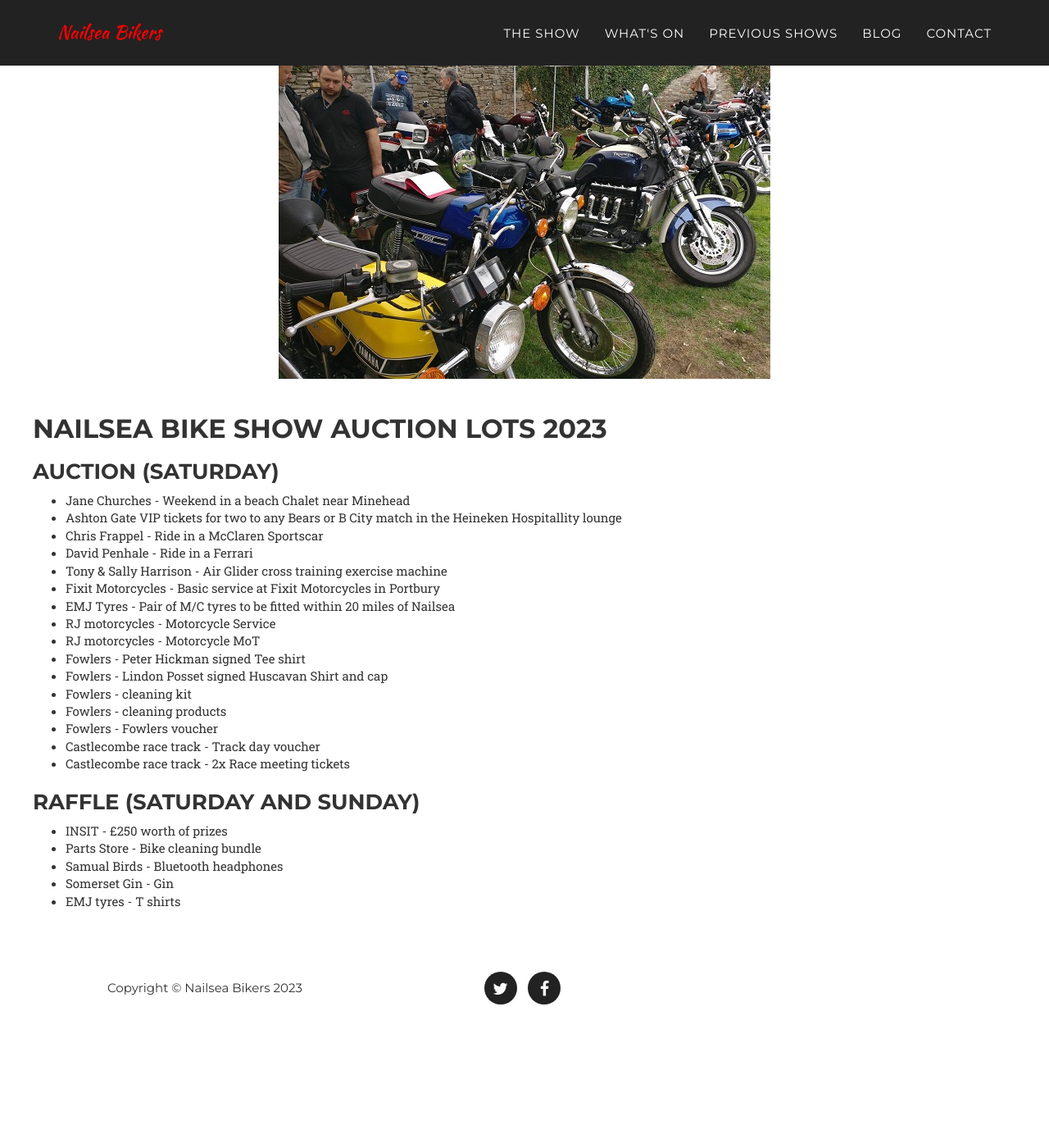
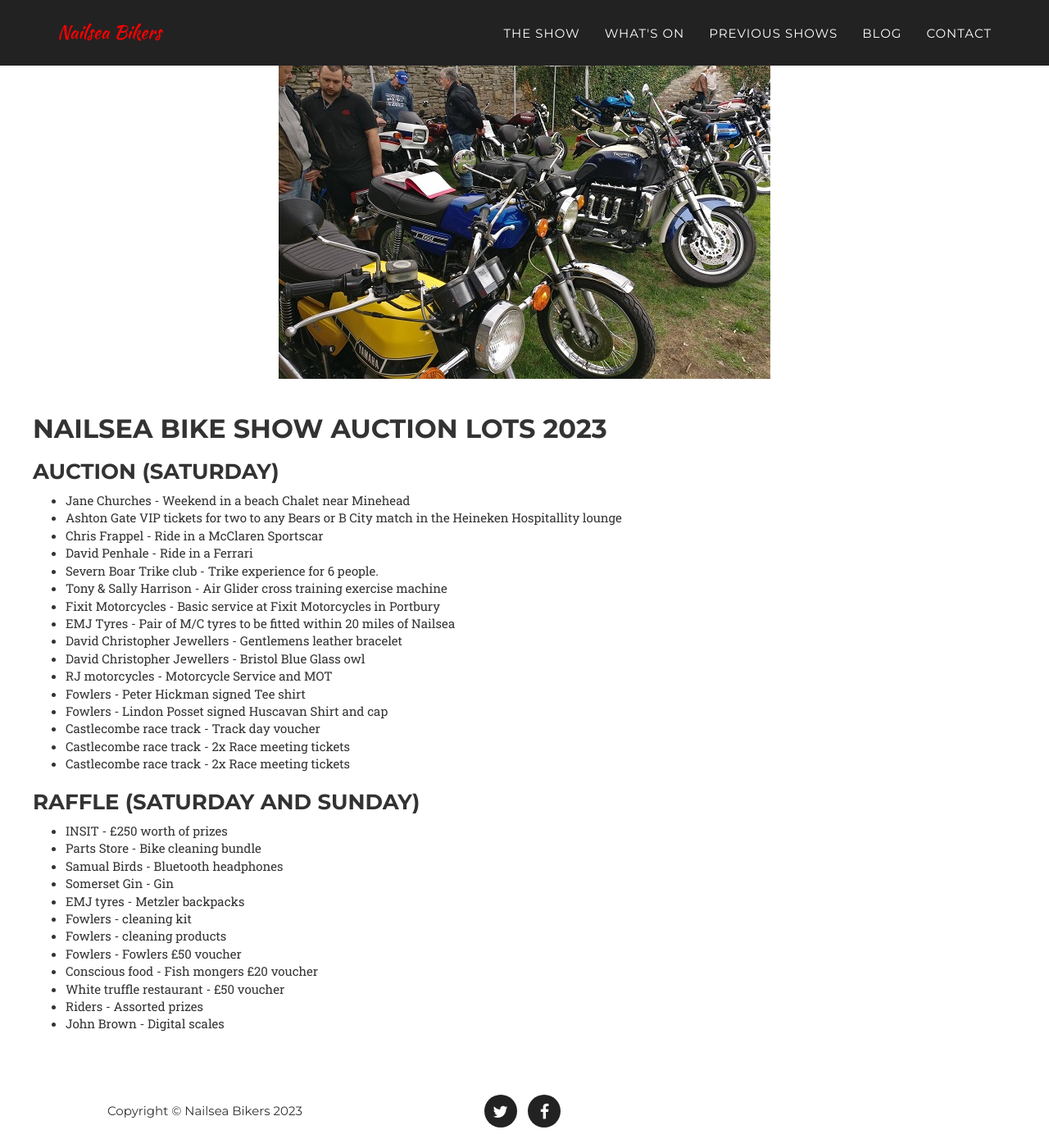
Before and after one commit to nailsea-bikers/nailsea-bikers.github.io, a Jekyll site: the page built from _posts/2023-09-11-auction-list-2023.markdown, in a window 1280 px wide and 1400 px high, scrolled down 358 px. Shown: the whole window at 82% size. Built offline with Jekyll 4.4.1, drawn with Linux system fonts in a browser that asks for light colours; some web fonts are replaced; before the commit the page ends 1608 px from its top, so only the background shows below that.

Commit message:
Fixes and amendments

```diff
--- a/_includes/theshow.html
+++ b/_includes/theshow.html
@@ -35,7 +35,7 @@
                     <h4 class="service-heading">Charity</h4>
                     <p class="text-muted">We raise money for <a href="https://www.chsw.org.uk/" target="_blank">Children's Hospice South West</a>, a great cause, last year we raised over £10,000.</p>
                     <p class="text-muted">They provide hospice care for children with life-limiting conditions and their whole family across the South West.</p>
-                    <p class="text-muted">We are holding an auction to raise money for the charity, see <a href="{{ "/blog/2023/03/15/auction-list-2023/" | prepend: site.baseurl }}">here</a> for more information and how to bid remotely.</p>
+                    <p class="text-muted">We are holding an auction to raise money for the charity, see <a href="{{ "/blog/2023/09/11/auction-list-2023/" | prepend: site.baseurl }}">here</a> for more information and how to bid remotely.</p>
                 </div>
             </div>
         </div>
--- a/_posts/2023-03-15-programme-2023.markdown
+++ b/_posts/2023-03-15-programme-2023.markdown
@@ -48,7 +48,7 @@
 
 **3:00PM** The Cringe – Classic Rock focusing on the music of Led Zeppelin and other Seventies trail blazers.
 
-**4:00PM** Awards, Raffle, Auction etc.
+**4:00PM** Awards and Raffle
 
 **5:00PM** Running on Empty – Clevedon based band who have been together for nearly twenty years. Playing blues / rock covers from the 60’s and 70’s blues and much more!
 
--- a/_posts/2023-09-11-auction-list-2023.markdown
+++ b/_posts/2023-09-11-auction-list-2023.markdown
@@ -18,17 +18,17 @@
 * Ashton Gate	VIP tickets for two to any Bears or B City match in the Heineken Hospitallity lounge
 * Chris Frappel - Ride in a McClaren Sportscar
 * David Penhale - Ride in a Ferrari
+* Severn Boar Trike club - Trike experience for 6 people.
 * Tony & Sally Harrison - Air Glider cross training exercise machine
 * Fixit Motorcycles - Basic  service at Fixit Motorcycles in Portbury
 * EMJ Tyres - Pair of M/C tyres to be fitted within 20 miles of Nailsea
-* RJ motorcycles - Motorcycle Service
-* RJ motorcycles - Motorcycle MoT
+* David Christopher Jewellers - Gentlemens leather bracelet
+* David Christopher Jewellers - Bristol Blue Glass owl
+* RJ motorcycles - Motorcycle Service and MOT
 * Fowlers	- Peter Hickman signed Tee shirt
 * Fowlers	- Lindon Posset signed Huscavan Shirt and cap
-* Fowlers - cleaning kit
-* Fowlers - cleaning products
-* Fowlers	- Fowlers voucher
 * Castlecombe race track - Track day voucher
+* Castlecombe race track - 2x Race meeting tickets
 * Castlecombe race track - 2x Race meeting tickets
 
 ### Raffle (Saturday and Sunday)
@@ -37,4 +37,11 @@
 * Parts Store	- Bike cleaning bundle
 * Samual Birds - Bluetooth headphones
 * Somerset Gin - Gin
-* EMJ tyres - T shirts
+* EMJ tyres - Metzler backpacks
+* Fowlers - cleaning kit
+* Fowlers - cleaning products
+* Fowlers	- Fowlers £50 voucher
+* Conscious food - Fish mongers	£20 voucher
+* White truffle restaurant - £50 voucher
+* Riders - Assorted prizes
+* John Brown - Digital scales
```
